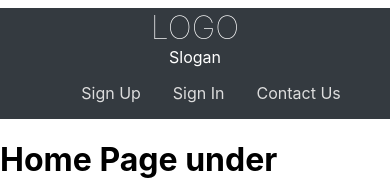
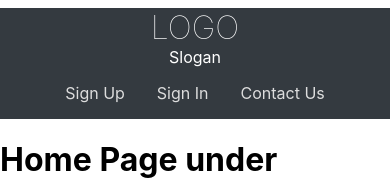
Before and after one commit to Irtiaz/E-mart-frontend-prototype, a Next.js app: page / in a window 390 px wide. Shown: the top 180 px of the page. Built offline with nearby package versions, Linux system fonts and the light colour scheme.

Commit message:
Centered the nav links for mobile view

```diff
--- a/styles/Navbar.module.css
+++ b/styles/Navbar.module.css
@@ -28,13 +28,13 @@
 	font-weight: 500;
 }
 
-.navContainer nav ul {
+.navContainer ul {
 	display: flex;
 	list-style: none;
 	padding: 0;
 }
 
-.navContainer nav li {
+.navContainer li {
 	margin-left: 2em;
 }
 
@@ -58,7 +58,11 @@
 		text-align: center;
 	}
 
-	.navContainer nav ul {
+	.navContainer ul {
 		justify-content: center;
 	}
+
+	.navContainer li {
+		margin: 0 1em;
+	}
 }
```
